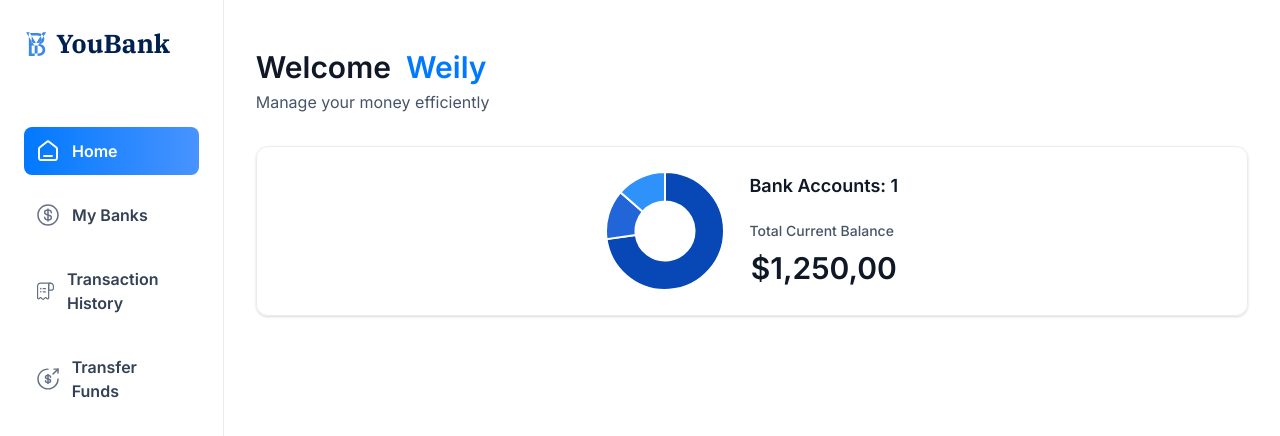
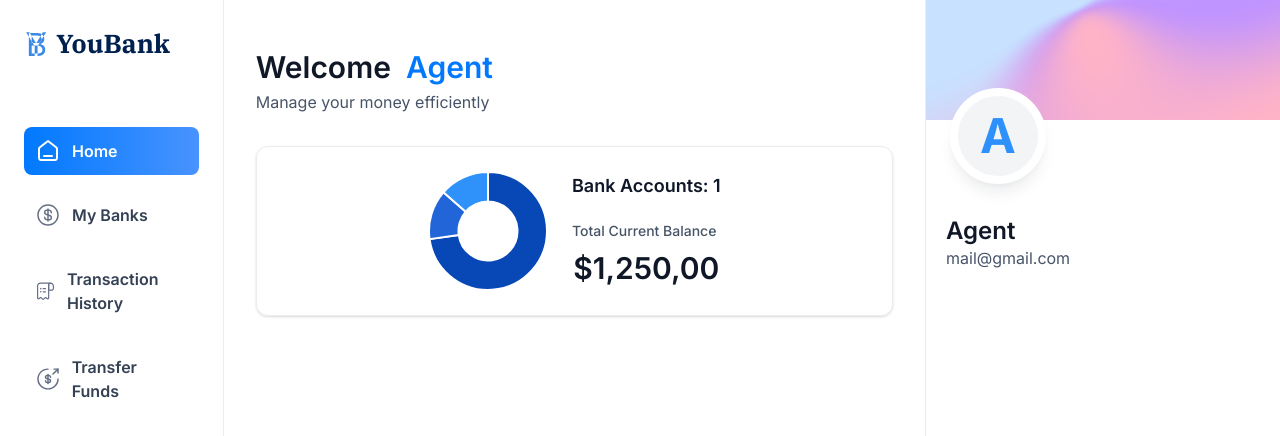
Before and after one commit to weily10/bankapp, a Next.js app: page / in a window 1280 px wide. Shown: the top 436 px of the page. Built offline with nearby package versions, Linux system fonts and the light colour scheme.

Commit message:
router add

```diff
--- /dev/null
+++ b/app/(root)/my-banks/page.tsx
@@ -0,0 +1,14 @@
+
+const MyBanks = () => {
+
+
+
+  return (
+    <section className="home">
+       MyBanks
+    </section>
+  )
+}
+
+
+export default MyBanks
--- a/app/(root)/page.tsx
+++ b/app/(root)/page.tsx
@@ -1,9 +1,14 @@
 import HeaderBox from "@/components/HeaderBox";
 import TotalBalanceBox from "@/components/TotalBalanceBox";
+import RightSideBar from "@/components/RightSideBar"
 
 
 const Home = () => {
-  const loggedIn = { firstName: 'Weily' }
+  const loggedIn = {
+    firstName: 'Agent',
+    familyName: 'Krasnov',
+    email: 'mail@gmail.com'
+  }
 
 
   return (
@@ -24,6 +29,10 @@
 
         </header>
       </div>
+      <RightSideBar
+        user={loggedIn}
+      ></RightSideBar>
+
     </section>
   )
 }
--- /dev/null
+++ b/app/(root)/payment-transfer/page.tsx
@@ -0,0 +1,14 @@
+
+const paymentTransfer = () => {
+
+
+
+  return (
+    <section className="home">
+       paymentTransfer
+    </section>
+  )
+}
+
+
+export default paymentTransfer
--- /dev/null
+++ b/app/(root)/transaction-history/page.tsx
@@ -0,0 +1,14 @@
+
+const transactionHistory = () => {
+
+
+
+  return (
+    <section className="home">
+      transactionHistory
+    </section>
+  )
+}
+
+
+export default transactionHistory
--- /dev/null
+++ b/components/RightSideBar.tsx
@@ -0,0 +1,32 @@
+const RightSideBar = ({ user }) => {
+    return (
+        <aside className='right-sidebar'>
+            <section className="flex flex-col pb-8">
+                <div className="profile-banner" />
+                <div className="profile">
+                    <div className="profile-img">
+                        <span className="text-5xl font-bold text-blue-500">{user.firstName[0]}</span>
+                    </div>
+                </div>
+                <div className="profile-details p-5">
+                    <h1 className='profile-name'>
+                        {user.firstName}
+
+                    </h1>
+                    <p className="profile-email">
+                        {user.email}
+                    </p>
+                </div>
+
+            </section>
+            <section>
+
+
+            </section>
+
+        </aside >)
+
+}
+
+
+export default RightSideBar
```
Also changed, not shown: 2 other files (tests, documents, lock files or other folders).
